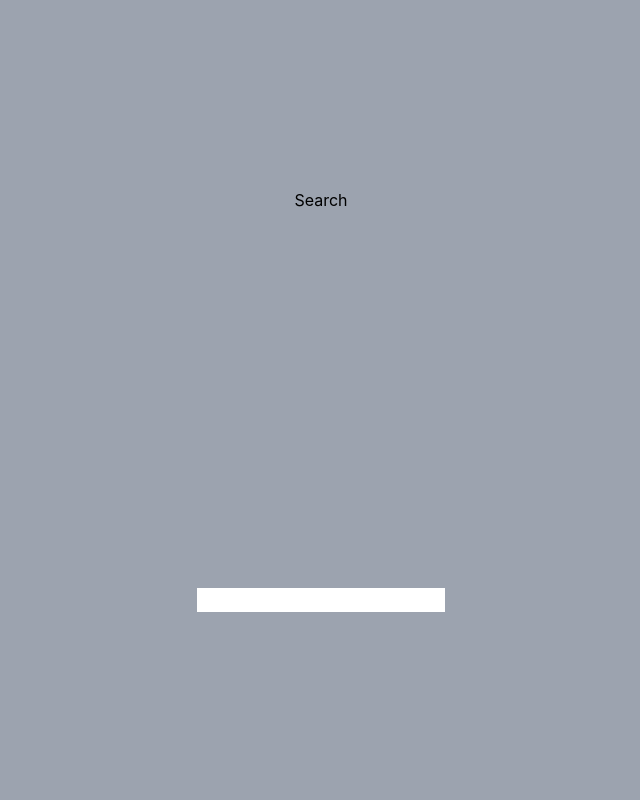
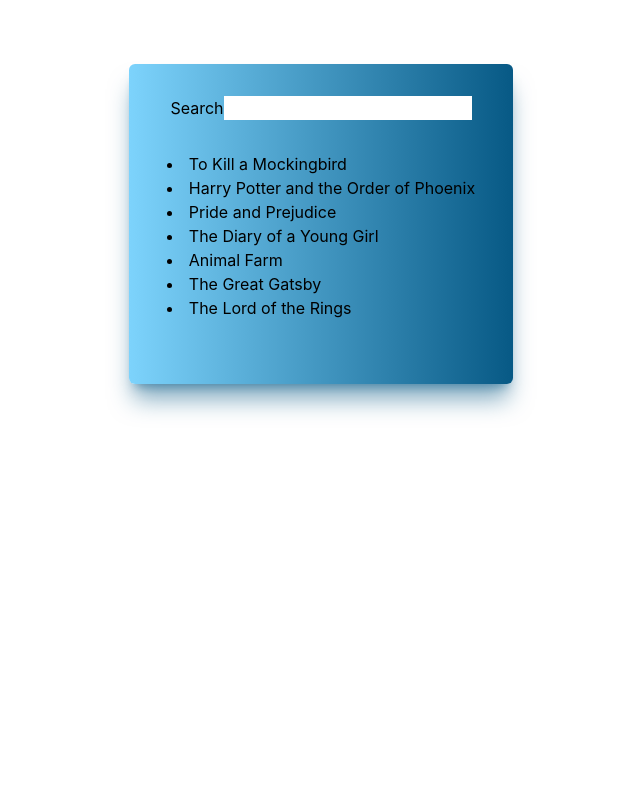
Before and after one commit to akmal-kamarudin/search-bar, a React (Create React App) app: page / in a window 1280 px wide. Shown: the top 800 px of the page, without its empty margins (319-959 px from the left). Built offline with nearby package versions, Linux system fonts and the light colour scheme.

Commit message:
style: tidying up the style, used flexbox to organized the layout

```diff
--- a/src/App.js
+++ b/src/App.js
@@ -54,12 +54,16 @@
 
   return (
     <>
-      <div className="bg-gray-400 grid h-screen place-items-center">
-        <div>
-          <Search searchTerm={searchTerm} handleSearch={handleSearch} />
-        </div>
-        <div>
-          <List list={filterList} />
+      <div className="bg-fixed w-screen h-screen bg-">
+        <div className="flex flex-row justify-center">
+          <div className="flex flex-col items-center m-16 p-4 h-80 w-96 bg-gradient-to-r from-sky-300 to-sky-800 rounded-md shadow-xl shadow-sky-800/50">
+            <div className="py-4">
+              <Search searchTerm={searchTerm} handleSearch={handleSearch} />
+            </div>
+            <div className="py-4">
+              <List list={filterList} />
+            </div>
+          </div>
         </div>
       </div>
       {/* {!searchTerm ? <List list={items} /> : <List list={filterList} />} */}
--- a/src/components/List.js
+++ b/src/components/List.js
@@ -1,9 +1,15 @@
 function List({ list }) {
   return (
     <ul>
-      {list.map((book) => {
-        return <li key={book.id}>{book.title}</li>;
-      })}
+      {list.length > 0
+        ? list.map((book) => {
+            return (
+              <li key={book.id} className="list-disc list-inside">
+                {book.title}
+              </li>
+            );
+          })
+        : "Sorry, no results found"}
     </ul>
   );
 }
--- a/src/components/Search.js
+++ b/src/components/Search.js
@@ -1,6 +1,6 @@
 function Search({ searchTerm, handleSearch }) {
   return (
-    <div className="grid h-screen place-items-center">
+    <div className="">
       Search
       <input type="text" value={searchTerm} onChange={handleSearch} />
     </div>
--- a/src/index.css
+++ b/src/index.css
@@ -10,8 +10,3 @@
   -webkit-font-smoothing: antialiased;
   -moz-osx-font-smoothing: grayscale;
 }
-
-code {
-  font-family: source-code-pro, Menlo, Monaco, Consolas, "Courier New",
-    monospace;
-}
```
